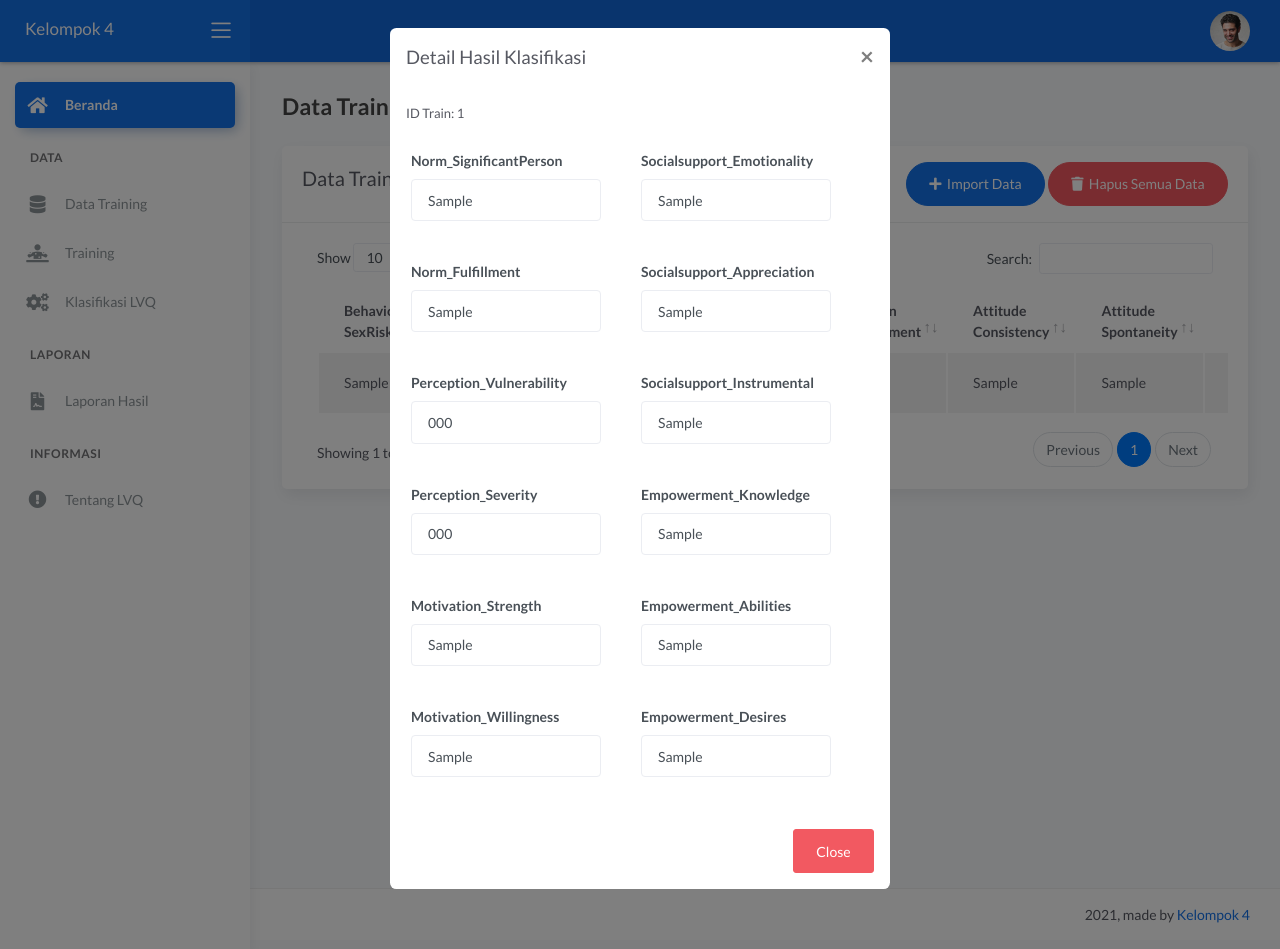
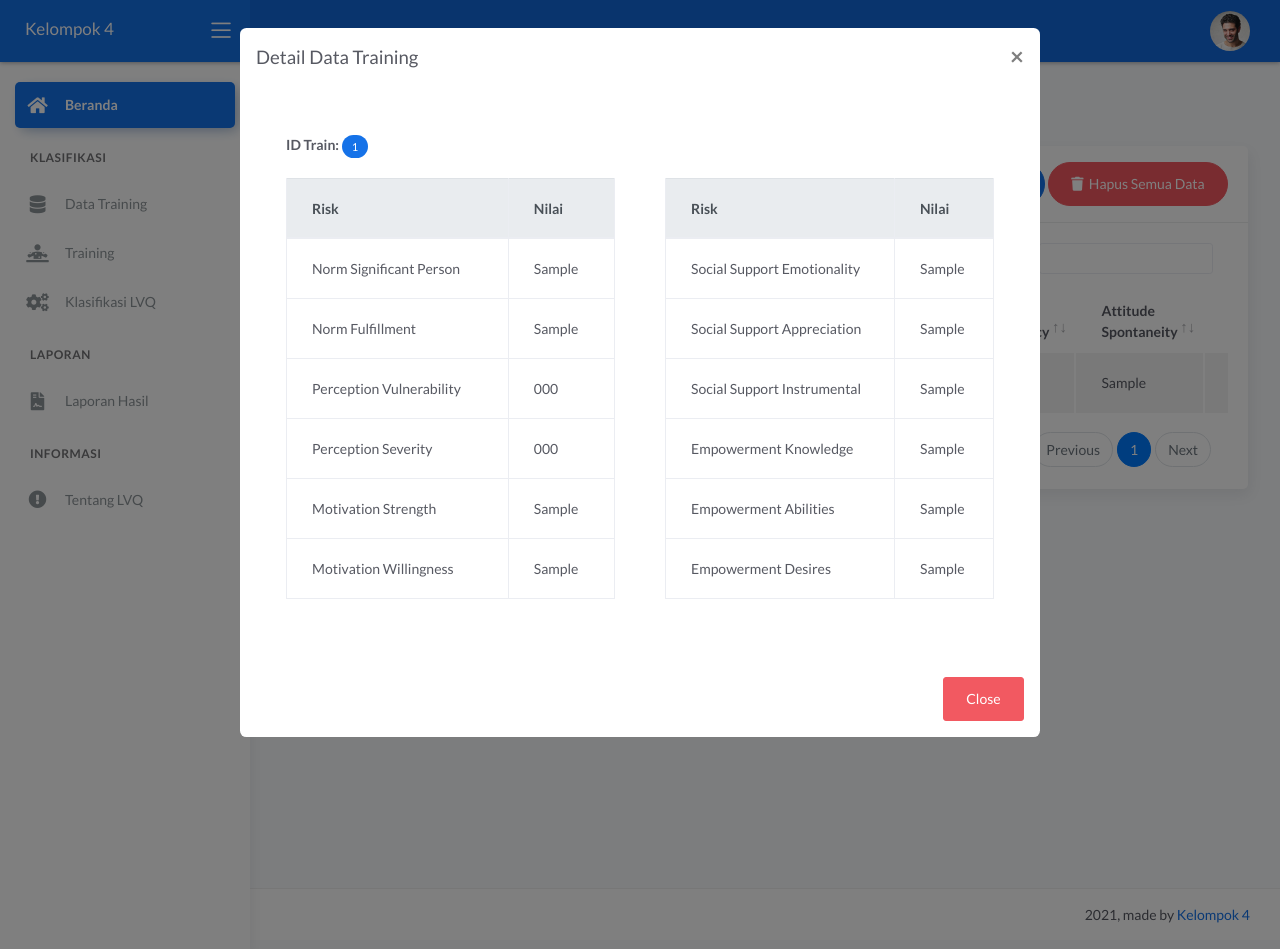
Before and after one commit to FahrulIrsyadF/Kel4_SistemCerdas, a CodeIgniter 4 app: the page made by app/Views/v_training.php in a window 1280 px wide, after a click that opens the changed part. Run offline with PHP 8.4 and a stand-in for CodeIgniter, Linux system fonts and the light colour scheme; the template is opened without the code that fills it: most values are stand-ins (such as "Sample title", 1, 10 or a date in 2020); some libraries are stand-ins or nearby versions.

Commit message:
Delete all data training
Sekalian benerin modal detail data

```diff
--- a/app/Views/layout/sidebar.php
+++ b/app/Views/layout/sidebar.php
@@ -4,10 +4,28 @@
 		<div class="sidebar-content">
 			<ul class="nav nav-primary">
 				<?php if (session()->get('username') == NULL) { ?>
+					<li class="nav-section">
+						<span class="sidebar-mini-icon">
+							<i class="fa fa-ellipsis-h"></i>
+						</span>
+						<h4 class="text-section">Klasifikasi</h4>
+					</li>
 					<li class="nav-item">
 						<a href="<?= base_url('testing'); ?>">
 							<i class="fas fa-cogs"></i>
 							<p>Klasifikasi LVQ</p>
+						</a>
+					</li>
+					<li class="nav-section">
+						<span class="sidebar-mini-icon">
+							<i class="fa fa-ellipsis-h"></i>
+						</span>
+						<h4 class="text-section">Informasi</h4>
+					</li>
+					<li class="nav-item">
+						<a href="<?= base_url('informasi'); ?>">
+							<i class="fas fa-exclamation-circle"></i>
+							<p>Tentang LVQ</p>
 						</a>
 					</li>
 				<?php } else { ?>
@@ -21,7 +39,7 @@
 						<span class="sidebar-mini-icon">
 							<i class="fa fa-ellipsis-h"></i>
 						</span>
-						<h4 class="text-section">Data</h4>
+						<h4 class="text-section">Klasifikasi</h4>
 					</li>
 					<li class="nav-item">
 						<a href="<?= base_url('training'); ?>">
--- a/app/Views/layout/template.php
+++ b/app/Views/layout/template.php
@@ -222,7 +222,38 @@
         });
     </script>
 
-<script>
+    <script type="text/javascript">
+        var nama = "Training";
+        var link = "/Training/deleteAll/";
+
+        function deleteAllD() {
+
+            swal({
+                title: 'Perhatian!',
+                text: "Yakin akan menghapus Data " + nama + " ?",
+                icon: 'warning',
+                buttons: {
+                    cancel: {
+                        visible: true,
+                        text: 'Tidak',
+                        className: 'btn btn-danger'
+                    },
+                    confirm: {
+                        text: 'Ya',
+                        className: 'btn btn-success'
+                    }
+                }
+            }).then((willDeleteD) => {
+                if (willDeleteD) {
+                    window.location.href = "<?= base_url() ?>" + link;
+                } else {
+                    swal.close();
+                }
+            });
+        }
+    </script>
+
+    <script>
         $('#datatable').on('click', '.active_status', function() {
             var id = $(this).data('id');
             var link = $(this).data('link');
--- a/app/Views/v_training.php
+++ b/app/Views/v_training.php
@@ -28,10 +28,10 @@
                         </div>
                         <div class="float-right">
                             <a href="javascript:void(0)" data-toggle="modal" data-target="#modalImport" class="btn btn-round btn-primary"><i class="fas fa-plus"></i>&nbsp;&nbsp;Import Data</a>
-                            <button class="btn btn-danger btn-round ml-auto">
+                            <a href="javascript:void(0)" onclick="deleteAllD()" class="btn btn-danger btn-round ml-auto">
                                 <i class="fa fa-trash"></i>
                                 &nbsp;Hapus Semua Data
-                            </button>
+                            </a>
                         </div>
                     </div>
                     <div class="card-body">
@@ -88,91 +88,99 @@
 foreach ($train as $data) { ?>
     <!-- Modal Detail -->
     <div class="modal fade" id="DetailModal<?= $data['id_train'] ?>" tabindex="-1" role="dialog" aria-hidden="true">
-        <div class="modal-dialog" role="document">
+        <div class="modal-dialog modal-lg">
             <div class="modal-content">
                 <div class="modal-header no-bd">
                     <h3 class="modal-title">
                         <span class="fw-mediumbold">
-                            Detail Hasil Klasifikasi</span>
+                            Detail Data Training</span>
                     </h3>
                     <button type="button" class="close" data-dismiss="modal" aria-label="Close">
                         <span aria-hidden="true">&times;</span>
                     </button>
                 </div>
                 <div class="modal-body">
-                    <form action="" method="">
-                        <h3 class="small">ID Train: <?= $data['id_train']; ?></h3>
+                    <form role="form">
+                        <div class="card-body">
                             <div class="row">
-                            <div class="form-group mx-6">
+                                <div class="col-md-6">
                                     <div class="form-group">
-                                    <label>Norm_SignificantPerson</label>
-                                    <input id="" type="text" class="form-control" value="<?= $data['tr_norm_significantperson']; ?>">
+                                        <b>ID Train: </b> <span class="badge badge-primary text-bold"><?= $data['id_train'] ?></span>
                                     </div>
                                 </div>
-                            <div class="form-group float-right mx-6">
+                            </div>
+                            <div class="row">
+                                <div class="col-md-6">
                                     <div class="form-group">
-                                    <label>Socialsupport_Emotionality</label>
-                                    <input id="" type="text" class="form-control" value="<?= $data['tr_socialsupport_emotionality']; ?>">
+                                        <table id="result" class="display table table-bordered table-hover">
+                                            <thead class="thead-light text-bold">
+                                                <th>Risk</th>
+                                                <th>Nilai</th>
+                                            </thead>
+                                            <tbody>
+                                                <tr>
+                                                    <td>Norm Significant Person</td>
+                                                    <td><?= $data['tr_norm_significantperson'] ?></td>
+                                                </tr>
+                                                <tr>
+                                                    <td>Norm Fulfillment</td>
+                                                    <td><?= $data['tr_norm_fulfillment'] ?></td>
+                                                </tr>
+                                                <tr>
+                                                    <td>Perception Vulnerability</td>
+                                                    <td><?= $data['tr_perception_vulnerability'] ?></td>
+                                                </tr>
+                                                <tr>
+                                                    <td>Perception Severity</td>
+                                                    <td><?= $data['tr_perception_severity'] ?></td>
+                                                </tr>
+                                                <tr>
+                                                    <td>Motivation Strength</td>
+                                                    <td><?= $data['tr_motivation_strength'] ?></td>
+                                                </tr>
+                                                <tr>
+                                                    <td>Motivation Willingness</td>
+                                                    <td><?= $data['tr_motivation_willingness'] ?></td>
+                                                </tr>
+                                            </tbody>
+                                        </table>
                                     </div>
                                 </div>
-                            <div class="form-group mx-6">
+                                <div class="col-md-6">
                                     <div class="form-group">
-                                    <label>Norm_Fulfillment</label>
-                                    <input id="" type="text" class="form-control" value="<?= $data['tr_norm_fulfillment']; ?>">
+                                        <table id="result" class="display table table-bordered table-hover">
+                                            <thead class="thead-light text-bold">
+                                                <th>Risk</th>
+                                                <th>Nilai</th>
+                                            </thead>
+                                            <tbody>
+                                                <tr>
+                                                    <td>Social Support Emotionality</td>
+                                                    <td><?= $data['tr_socialsupport_emotionality'] ?></td>
+                                                </tr>
+                                                <tr>
+                                                    <td>Social Support Appreciation</td>
+                                                    <td><?= $data['tr_socialsupport_appreciation'] ?></td>
+                                                </tr>
+                                                <tr>
+                                                    <td>Social Support Instrumental</td>
+                                                    <td><?= $data['tr_socialsupport_instrumental'] ?></td>
+                                                </tr>
+                                                <tr>
+                                                    <td>Empowerment Knowledge</td>
+                                                    <td><?= $data['tr_empowerment_knowledge'] ?></td>
+                                                </tr>
+                                                <tr>
+                                                    <td>Empowerment Abilities</td>
+                                                    <td><?= $data['tr_empowerment_abilities'] ?></td>
+                                                </tr>
+                                                <tr>
+                                                    <td>Empowerment Desires</td>
+                                                    <td><?= $data['tr_empowerment_desires'] ?></td>
+                                                </tr>
+                                            </tbody>
+                                        </table>
                                     </div>
-                            </div>
-                            <div class="form-group float-right mx-6">
-                                <div class="form-group">
-                                    <label>Socialsupport_Appreciation</label>
-                                    <input id="" type="text" class="form-control" value="<?= $data['tr_socialsupport_appreciation']; ?>">
-                                </div>
-                            </div>
-                            <div class="form-group mx-6">
-                                <div class="form-group">
-                                    <label>Perception_Vulnerability</label>
-                                    <input id="" type="text" class="form-control" value="<?= $data['tr_perception_vulnerability']; ?>">
-                                </div>
-                            </div>
-                            <div class="form-group float-right mx-6">
-                                <div class="form-group">
-                                    <label>Socialsupport_Instrumental</label>
-                                    <input id="" type="text" class="form-control" value="<?= $data['tr_socialsupport_instrumental']; ?>">
-                                </div>
-                            </div>
-                            <div class="form-group mx-6">
-                                <div class="form-group">
-                                    <label>Perception_Severity</label>
-                                    <input id="" type="text" class="form-control" value="<?= $data['tr_perception_severity']; ?>">
-                                </div>
-                            </div>
-                            <div class="form-group float-right mx-6">
-                                <div class="form-group">
-                                    <label>Empowerment_Knowledge</label>
-                                    <input id="" type="text" class="form-control" value="<?= $data['tr_empowerment_knowledge']; ?>">
-                                </div>
-                            </div>
-                            <div class="form-group mx-6">
-                                <div class="form-group">
-                                    <label>Motivation_Strength</label>
-                                    <input id="" type="text" class="form-control" value="<?= $data['tr_motivation_strength']; ?>">
-                                </div>
-                            </div>
-                            <div class="form-group float-right mx-6">
-                                <div class="form-group">
-                                    <label>Empowerment_Abilities</label>
-                                    <input id="" type="text" class="form-control" value="<?= $data['tr_empowerment_abilities']; ?>">
-                                </div>
-                            </div>
-                            <div class="form-group mx-6">
-                                <div class="form-group">
-                                    <label>Motivation_Willingness</label>
-                                    <input id="" type="text" class="form-control" value="<?= $data['tr_motivation_willingness']; ?>">
-                                </div>
-                            </div>
-                            <div class="form-group float-right mx-6">
-                                <div class="form-group">
-                                    <label>Empowerment_Desires</label>
-                                    <input id="" type="text" class="form-control" value="<?= $data['tr_empowerment_desires']; ?>">
                                 </div>
                             </div>
                         </div>
```
Also changed, not shown: app/Controllers/Training.php (+20 -0 lines). Lines whose indentation alone changed are shown as unchanged.
